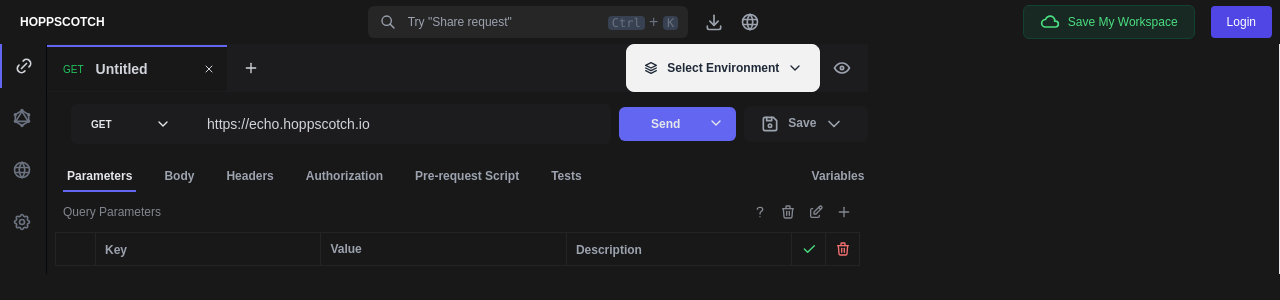
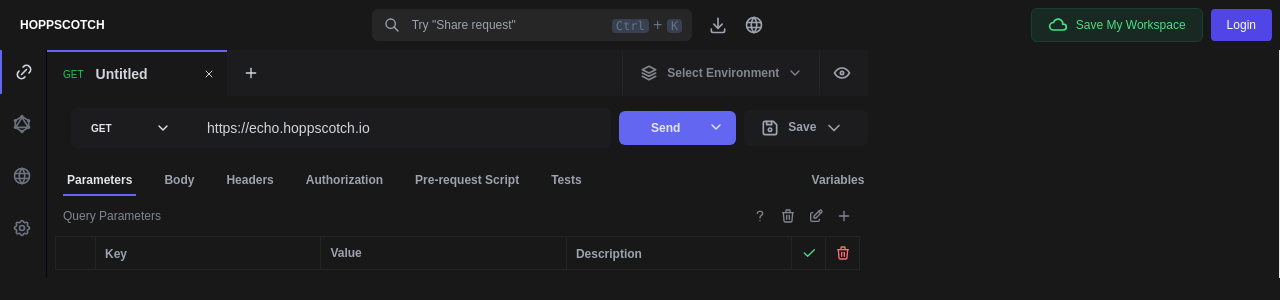
Before and after one commit to Millagoss/hoppscotch_clone, a Next.js app: page / in a window 1280 px wide. Shown: the top 300 px of the page. Built offline with nearby package versions, Linux system fonts and the light colour scheme.

Commit message:
feat: update BodyHeader and SearchBar components for improved styling and layout consistency

```diff
--- a/app/components/BodyHeader.tsx
+++ b/app/components/BodyHeader.tsx
@@ -56,9 +56,9 @@
             <div
               tabIndex={0}
               role="button"
-              className="btn font-semibold text-xs "
+              className="text-text  border-r border-l border-border py-3 px-4 flex items-center gap-2 bg-transparent hover:text-gray-300 font-semibold text-xs "
             >
-              <IconStack2 className="size-4" />
+              <IconStack2 className="size-5" />
               Select Environment
               <IconChevronDown className="size-4" />
             </div>
--- a/app/components/SearchBar.tsx
+++ b/app/components/SearchBar.tsx
@@ -7,7 +7,7 @@
 
 export const Header = () => {
   return (
-    <header className="flex items-center justify-between text-white px-2 py-[5px]">
+    <header className="flex items-center justify-between text-white px-2 py-2">
       <div className="text-xs pl-3 font-bold">HOPPSCOTCH</div>
 
       <div className="flex items-center gap-4">
@@ -26,7 +26,7 @@
         <IconDownload className="size-5 text-gray-400" />
         <IconWorld className="size-5 text-gray-400" />
       </div>
-      <div className="flex items-center space-x-4">
+      <div className="flex items-center gap-2">
         <button className="bg-[#182923] gap-2 flex items-center text-green-400 hover:bg-green-900 text-xs py-[6px] px-4 rounded-md border-[#134132] border">
           <IconCloud className="size-5" />
           Save My Workspace
```
